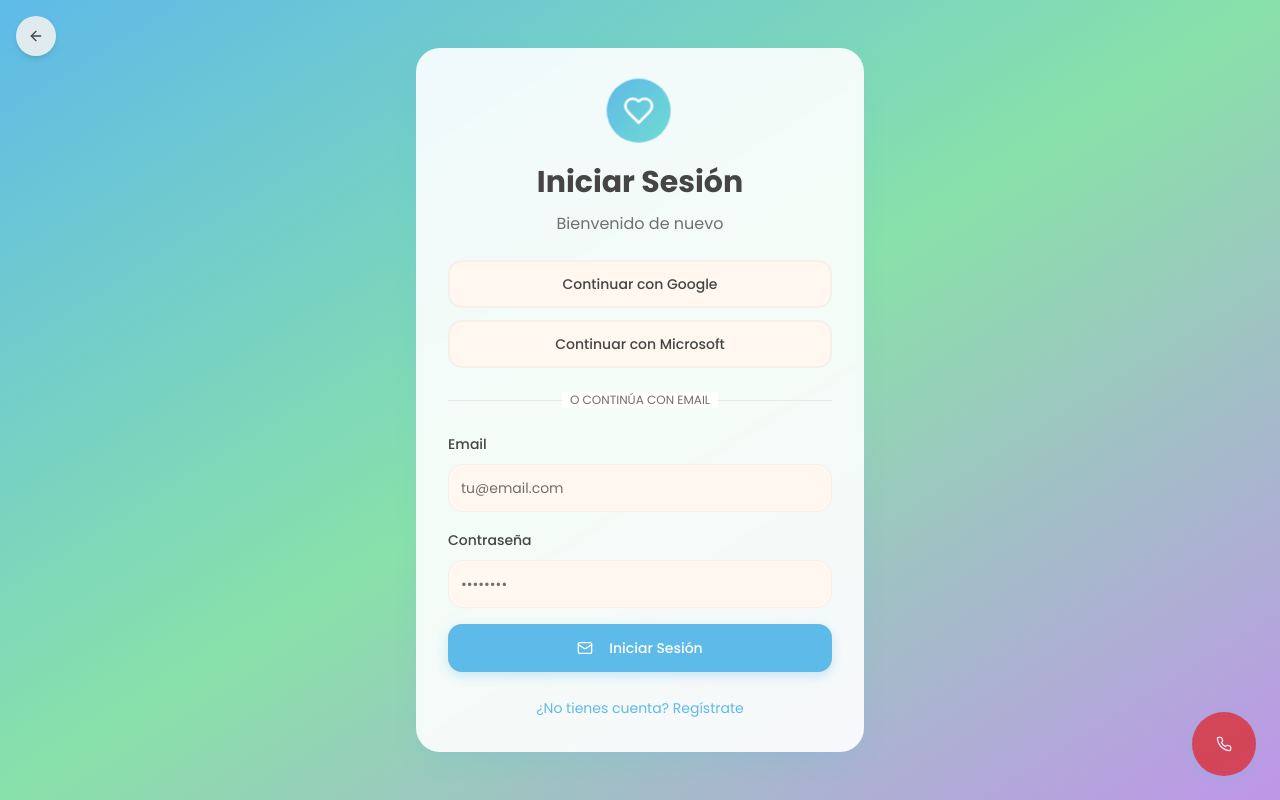
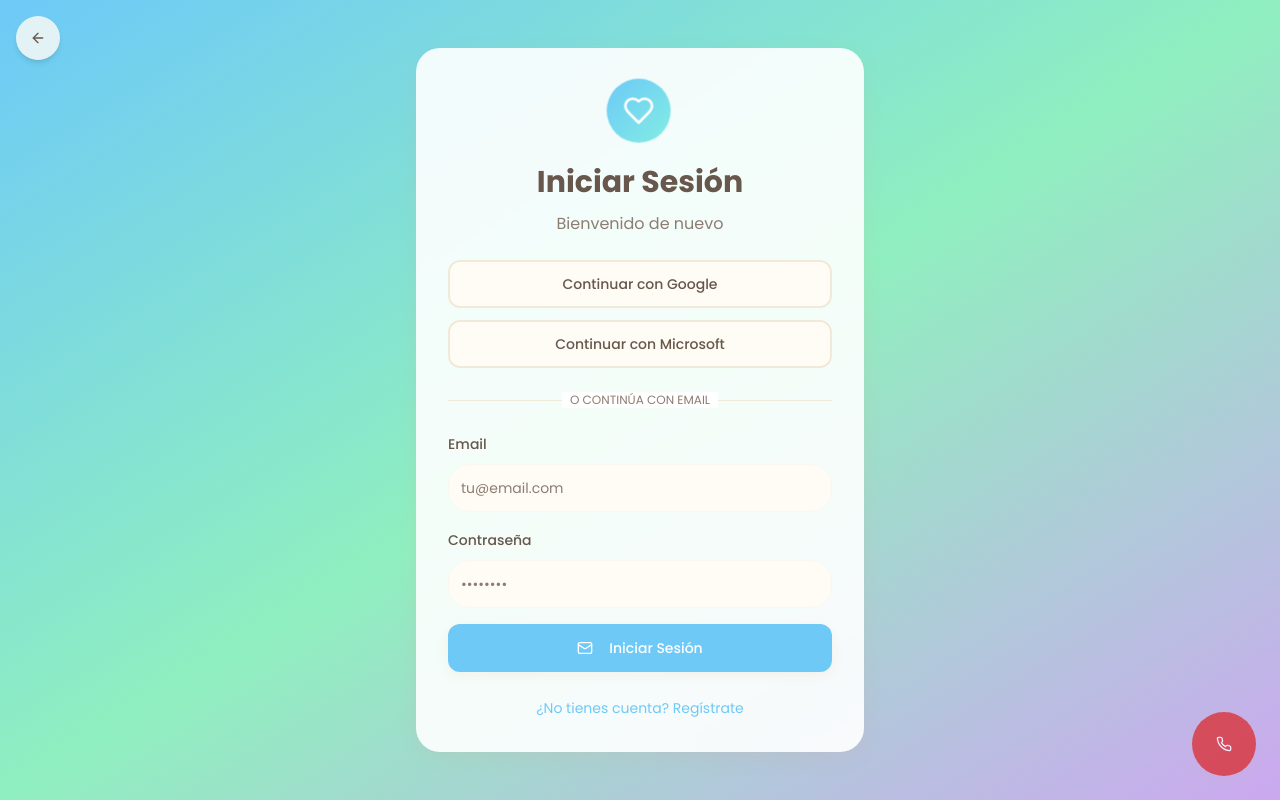
Before and after one commit to budoka06/calma-ahora-web, a React (Vite) app: page /auth in a window 1280 px wide. Built offline with nearby package versions, Linux system fonts and the light colour scheme; the HTML template or start-up script is replaced by a standard one.

Commit message:
Refactor: Update color palette

```diff
--- a/src/components/ui/button.tsx
+++ b/src/components/ui/button.tsx
@@ -5,25 +5,25 @@ import { cva, type VariantProps } from "class-variance-authority";
 import { cn } from "@/lib/utils";
 
 const buttonVariants = cva(
-  "inline-flex items-center justify-center gap-2 whitespace-nowrap rounded-md text-sm font-medium ring-offset-background transition-all focus-visible:outline-none focus-visible:ring-2 focus-visible:ring-ring focus-visible:ring-offset-2 disabled:pointer-events-none disabled:opacity-50 [&_svg]:pointer-events-none [&_svg]:size-4 [&_svg]:shrink-0",
+  "inline-flex items-center justify-center gap-2 whitespace-nowrap rounded-xl text-sm font-medium ring-offset-background transition-all duration-300 focus-visible:outline-none focus-visible:ring-2 focus-visible:ring-ring focus-visible:ring-offset-2 disabled:pointer-events-none disabled:opacity-50 [&_svg]:pointer-events-none [&_svg]:size-4 [&_svg]:shrink-0",
   {
     variants: {
       variant: {
-        default: "bg-primary text-primary-foreground hover:bg-primary-hover shadow-button hover:shadow-elegant",
-        destructive: "bg-destructive text-destructive-foreground hover:bg-destructive/90 shadow-soft",
-        outline: "border-2 border-input bg-background hover:bg-accent/10 hover:text-accent-foreground hover:border-accent",
-        secondary: "bg-secondary text-secondary-foreground hover:bg-secondary/80 shadow-button",
-        ghost: "hover:bg-accent/10 hover:text-accent-foreground",
+        default: "bg-primary text-primary-foreground hover:bg-primary-hover shadow-button hover:shadow-hover",
+        destructive: "bg-destructive text-destructive-foreground hover:bg-destructive/90 shadow-soft hover:shadow-card",
+        outline: "border-2 border-border bg-background hover:bg-accent/20 hover:text-accent-foreground hover:border-accent hover:shadow-soft",
+        secondary: "bg-secondary text-secondary-foreground hover:bg-secondary/90 shadow-button hover:shadow-hover",
+        ghost: "hover:bg-accent/15 hover:text-accent-foreground",
         link: "text-primary underline-offset-4 hover:underline",
-        coral: "bg-accent-coral text-accent-coral-foreground hover:bg-accent-coral/90 shadow-button hover:shadow-glow",
-        sos: "bg-accent text-accent-foreground hover:bg-accent/90 shadow-vibrant font-semibold",
-        success: "bg-success text-success-foreground hover:bg-success/90 shadow-soft",
+        sos: "bg-accent text-accent-foreground hover:bg-accent/90 shadow-glow hover:shadow-vibrant font-semibold text-base",
+        success: "bg-success text-success-foreground hover:bg-success/90 shadow-soft hover:shadow-card",
+        mint: "bg-accent-mint text-accent-mint-foreground hover:bg-accent-mint/90 shadow-button hover:shadow-hover",
       },
       size: {
-        default: "h-10 px-4 py-2",
-        sm: "h-9 rounded-md px-3",
-        lg: "h-11 rounded-md px-8",
-        icon: "h-10 w-10",
+        default: "h-11 px-5 py-2.5",
+        sm: "h-9 rounded-lg px-3.5",
+        lg: "h-12 rounded-xl px-8 text-base",
+        icon: "h-11 w-11",
       },
     },
     defaultVariants: {
--- a/src/index.css
+++ b/src/index.css
@@ -8,86 +8,90 @@ All colors MUST be HSL.
 
 @layer base {
   :root {
-    /* CalmaAhora - Paleta luminosa de calma activa y optimismo */
-    --background: 30 100% 97%; /* Crema claro cálido #FFF9F3 */
-    --foreground: 0 0% 27%; /* Gris cálido para texto #444444 */
+    /* CalmaAhora - Paleta ultra luminosa llena de vida y esperanza */
+    --background: 40 100% 98%; /* Blanco cálido luminoso */
+    --foreground: 25 15% 35%; /* Marrón suave cálido para texto legible */
 
-    /* Paleta emocional principal */
-    --calma-sky: 200 75% 64%; /* Azul cielo brillante #5AB9EA - calma, claridad */
-    --calma-mint: 142 60% 71%; /* Verde menta luminoso #88E0A3 - equilibrio, frescura */
-    --calma-sunshine: 48 100% 67%; /* Amarillo suave energético #FFE156 - optimismo */
-    --calma-coral: 8 100% 71%; /* Coral cálido #FF7F6B - empatía, calidez */
-    --calma-success: 132 60% 65%; /* Verde esperanza #6EDC82 - motivación */
-    --calma-warning: 28 100% 68%; /* Naranja amable #FFA45B - advertencia suave */
+    /* Paleta de vida y esperanza */
+    --calma-sky: 200 90% 70%; /* Azul cielo ultra brillante */
+    --calma-mint: 150 75% 75%; /* Verde menta luminoso */
+    --calma-sunshine: 45 100% 70%; /* Amarillo sol radiante */
+    --calma-coral: 10 100% 75%; /* Coral melocotón cálido */
+    --calma-success: 140 70% 70%; /* Verde esperanza brillante */
+    --calma-warning: 30 100% 72%; /* Naranja amable luminoso */
 
-    /* Colores complementarios para numerología */
-    --calma-lavender: 270 65% 75%; /* Lavanda introspección */
-    --calma-turquoise: 175 60% 65%; /* Turquesa movimiento */
-    --calma-peach: 20 100% 78%; /* Durazno creatividad */
-    --calma-rose: 340 75% 75%; /* Rosa calidez */
-    --calma-lime: 85 70% 65%; /* Lima vitalidad */
-    --calma-gold: 45 100% 60%; /* Dorado inspiración */
+    /* Colores complementarios luminosos */
+    --calma-lavender: 270 70% 80%; /* Lavanda clarísima */
+    --calma-turquoise: 175 75% 72%; /* Turquesa brillante */
+    --calma-peach: 20 100% 82%; /* Durazno suave */
+    --calma-rose: 340 85% 80%; /* Rosa dulce */
+    --calma-lime: 80 75% 70%; /* Lima fresca */
+    --calma-gold: 42 100% 65%; /* Dorado cálido */
 
-    --card: 0 0% 100%; /* Blanco cálido para cards */
-    --card-foreground: 0 0% 27%;
+    --card: 0 0% 100%; /* Blanco puro */
+    --card-foreground: 25 15% 35%;
 
-    --popover: 30 100% 97%;
-    --popover-foreground: 0 0% 27%;
+    --popover: 40 100% 98%;
+    --popover-foreground: 25 15% 35%;
 
-    /* Azul cielo brillante - primario */
-    --primary: 200 75% 64%; /* #5AB9EA */
+    /* Azul cielo ultra brillante - primario */
+    --primary: 200 90% 70%;
     --primary-foreground: 0 0% 100%;
-    --primary-hover: 200 75% 74%; /* Más claro al hover #82D1F0 */
+    --primary-hover: 200 90% 78%;
 
-    /* Verde menta luminoso - secundario */
-    --secondary: 142 60% 71%; /* #88E0A3 */
+    /* Coral cálido - secundario */
+    --secondary: 10 100% 75%;
     --secondary-foreground: 0 0% 100%;
 
-    /* Amarillo energético - acento */
-    --accent: 48 100% 67%; /* #FFE156 */
-    --accent-foreground: 0 0% 27%;
+    /* Amarillo sol - acento */
+    --accent: 45 100% 70%;
+    --accent-foreground: 25 15% 35%;
 
-    /* Coral cálido - acento secundario */
-    --accent-coral: 8 100% 71%; /* #FF7F6B */
-    --accent-coral-foreground: 0 0% 100%;
+    /* Verde menta - acento secundario */
+    --accent-mint: 150 75% 75%;
+    --accent-mint-foreground: 0 0% 100%;
 
-    --muted: 30 40% 92%;
-    --muted-foreground: 0 0% 44%; /* Gris medio #707070 */
+    --muted: 40 60% 95%;
+    --muted-foreground: 25 10% 50%;
 
-    /* Verde éxito brillante */
-    --success: 132 60% 65%; /* #6EDC82 */
+    /* Verde esperanza */
+    --success: 140 70% 70%;
     --success-foreground: 0 0% 100%;
 
-    /* Naranja advertencia amable */
-    --destructive: 28 100% 68%; /* #FFA45B */
+    /* Naranja amable */
+    --destructive: 30 100% 72%;
     --destructive-foreground: 0 0% 100%;
 
-    --border: 0 0% 91%; /* #E8E8E8 */
-    --input: 30 40% 94%;
-    --ring: 200 75% 64%;
+    --border: 40 50% 90%;
+    --input: 40 60% 96%;
+    --ring: 200 90% 70%;
 
-    --radius: 1rem;
+    --radius: 1.5rem;
 
-    /* Gradientes luminosos y naturales */
-    --gradient-calm: linear-gradient(135deg, hsl(200, 75%, 64%), hsl(142, 60%, 71%));
-    --gradient-hero: linear-gradient(135deg, hsl(48, 100%, 67%) 0%, hsl(8, 100%, 71%) 30%, hsl(200, 75%, 64%) 60%, hsl(142, 60%, 71%) 100%);
-    --gradient-card: linear-gradient(145deg, hsl(0, 0%, 100%), hsl(30, 100%, 98%));
-    --gradient-primary: linear-gradient(135deg, hsl(200, 75%, 64%), hsl(175, 60%, 65%));
-    --gradient-joy: linear-gradient(135deg, hsl(48, 100%, 67%), hsl(28, 100%, 68%));
-    --gradient-peace: linear-gradient(135deg, hsl(142, 60%, 71%), hsl(175, 60%, 65%));
-    --gradient-energy: linear-gradient(135deg, hsl(8, 100%, 71%), hsl(48, 100%, 67%));
-    --gradient-breathing: linear-gradient(180deg, hsl(200, 75%, 64%), hsl(142, 60%, 71%));
+    /* Degradados ultra luminosos y vitales */
+    --gradient-calm: linear-gradient(135deg, hsl(200, 90%, 70%) 0%, hsl(150, 75%, 75%) 100%);
+    --gradient-hero: linear-gradient(135deg, hsl(45, 100%, 70%) 0%, hsl(10, 100%, 75%) 25%, hsl(340, 85%, 80%) 50%, hsl(200, 90%, 70%) 75%, hsl(150, 75%, 75%) 100%);
+    --gradient-card: linear-gradient(145deg, hsl(0, 0%, 100%) 0%, hsl(40, 100%, 98%) 50%, hsl(200, 90%, 98%) 100%);
+    --gradient-primary: linear-gradient(135deg, hsl(200, 90%, 70%) 0%, hsl(175, 75%, 72%) 100%);
+    --gradient-joy: linear-gradient(135deg, hsl(45, 100%, 70%) 0%, hsl(30, 100%, 72%) 50%, hsl(10, 100%, 75%) 100%);
+    --gradient-peace: linear-gradient(135deg, hsl(150, 75%, 75%) 0%, hsl(175, 75%, 72%) 50%, hsl(200, 90%, 70%) 100%);
+    --gradient-energy: linear-gradient(135deg, hsl(340, 85%, 80%) 0%, hsl(10, 100%, 75%) 50%, hsl(45, 100%, 70%) 100%);
+    --gradient-breathing: linear-gradient(180deg, hsl(200, 90%, 70%) 0%, hsl(150, 75%, 75%) 100%);
+    --gradient-sunset: linear-gradient(135deg, hsl(340, 85%, 80%) 0%, hsl(20, 100%, 82%) 50%, hsl(45, 100%, 70%) 100%);
+    --gradient-morning: linear-gradient(135deg, hsl(200, 90%, 70%) 0%, hsl(45, 100%, 70%) 100%);
 
-    /* Sombras suaves y luminosas */
-    --shadow-soft: 0 4px 20px -2px rgba(0, 0, 0, 0.05);
-    --shadow-card: 0 8px 30px -5px rgba(90, 185, 234, 0.15);
-    --shadow-glow: 0 0 40px rgba(90, 185, 234, 0.2);
-    --shadow-elegant: 0 10px 30px -10px rgba(90, 185, 234, 0.3);
-    --shadow-vibrant: 0 0 50px rgba(136, 224, 163, 0.25);
-    --shadow-button: 0 4px 12px rgba(90, 185, 234, 0.3);
+    /* Sombras ultra suaves y difusas */
+    --shadow-soft: 0 2px 16px -2px rgba(200, 180, 150, 0.08);
+    --shadow-card: 0 4px 24px -4px rgba(90, 185, 234, 0.12);
+    --shadow-glow: 0 0 32px rgba(255, 225, 86, 0.2);
+    --shadow-elegant: 0 6px 24px -6px rgba(255, 127, 107, 0.15);
+    --shadow-vibrant: 0 0 40px rgba(136, 224, 163, 0.18);
+    --shadow-button: 0 3px 12px rgba(200, 180, 150, 0.15);
+    --shadow-hover: 0 6px 20px rgba(200, 180, 150, 0.2);
 
-    /* Transiciones */
+    /* Transiciones suaves y naturales */
     --transition-smooth: all 0.4s cubic-bezier(0.4, 0, 0.2, 1);
+    --transition-bounce: all 0.5s cubic-bezier(0.68, -0.55, 0.265, 1.55);
   }
 
   .dark {
--- a/tailwind.config.ts
+++ b/tailwind.config.ts
@@ -60,8 +60,8 @@ export default {
         accent: {
           DEFAULT: "hsl(var(--accent))",
           foreground: "hsl(var(--accent-foreground))",
-          coral: "hsl(var(--accent-coral))",
-          "coral-foreground": "hsl(var(--accent-coral-foreground))",
+          mint: "hsl(var(--accent-mint))",
+          "mint-foreground": "hsl(var(--accent-mint-foreground))",
         },
         popover: {
           DEFAULT: "hsl(var(--popover))",
@@ -81,6 +81,8 @@ export default {
         'gradient-peace': 'var(--gradient-peace)',
         'gradient-energy': 'var(--gradient-energy)',
         'gradient-breathing': 'var(--gradient-breathing)',
+        'gradient-sunset': 'var(--gradient-sunset)',
+        'gradient-morning': 'var(--gradient-morning)',
       },
       boxShadow: {
         'soft': 'var(--shadow-soft)',
@@ -89,6 +91,7 @@ export default {
         'elegant': 'var(--shadow-elegant)',
         'vibrant': 'var(--shadow-vibrant)',
         'button': 'var(--shadow-button)',
+        'hover': 'var(--shadow-hover)',
       },
       borderRadius: {
         lg: "var(--radius)",
```
